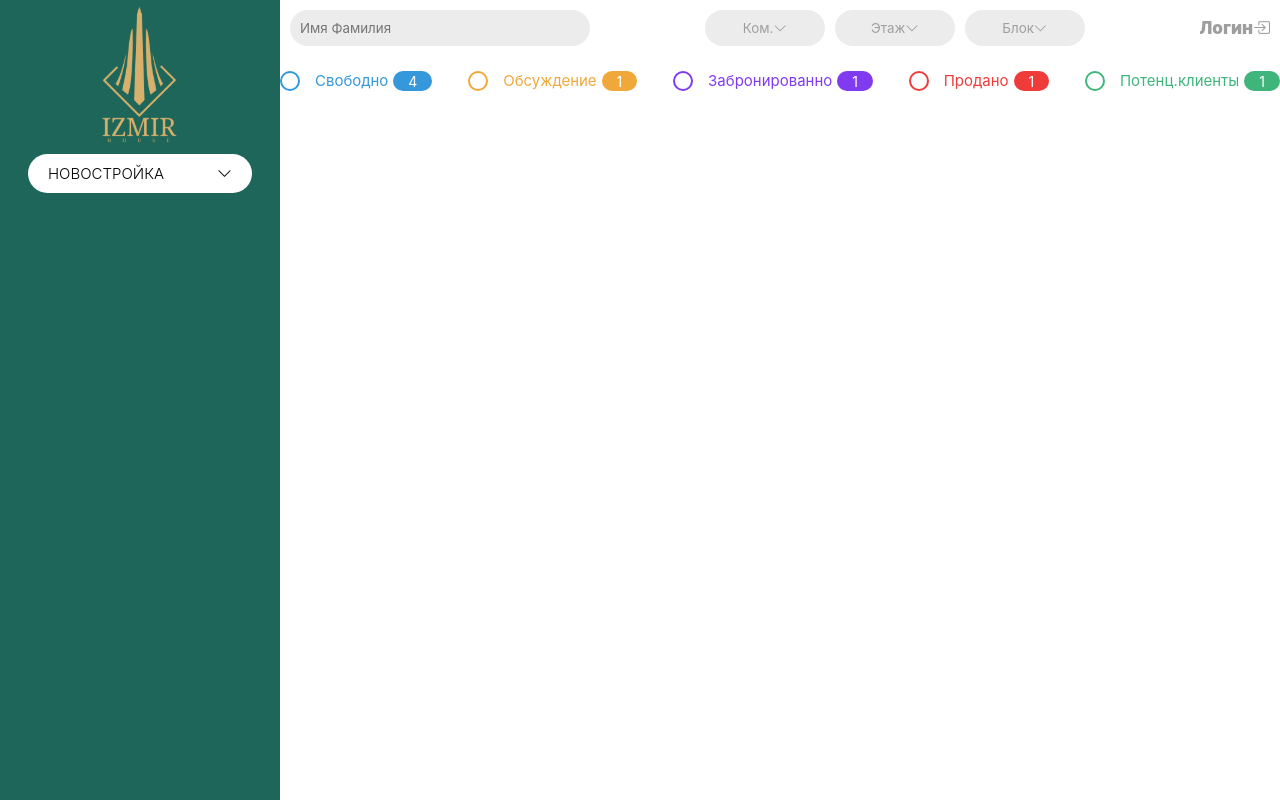
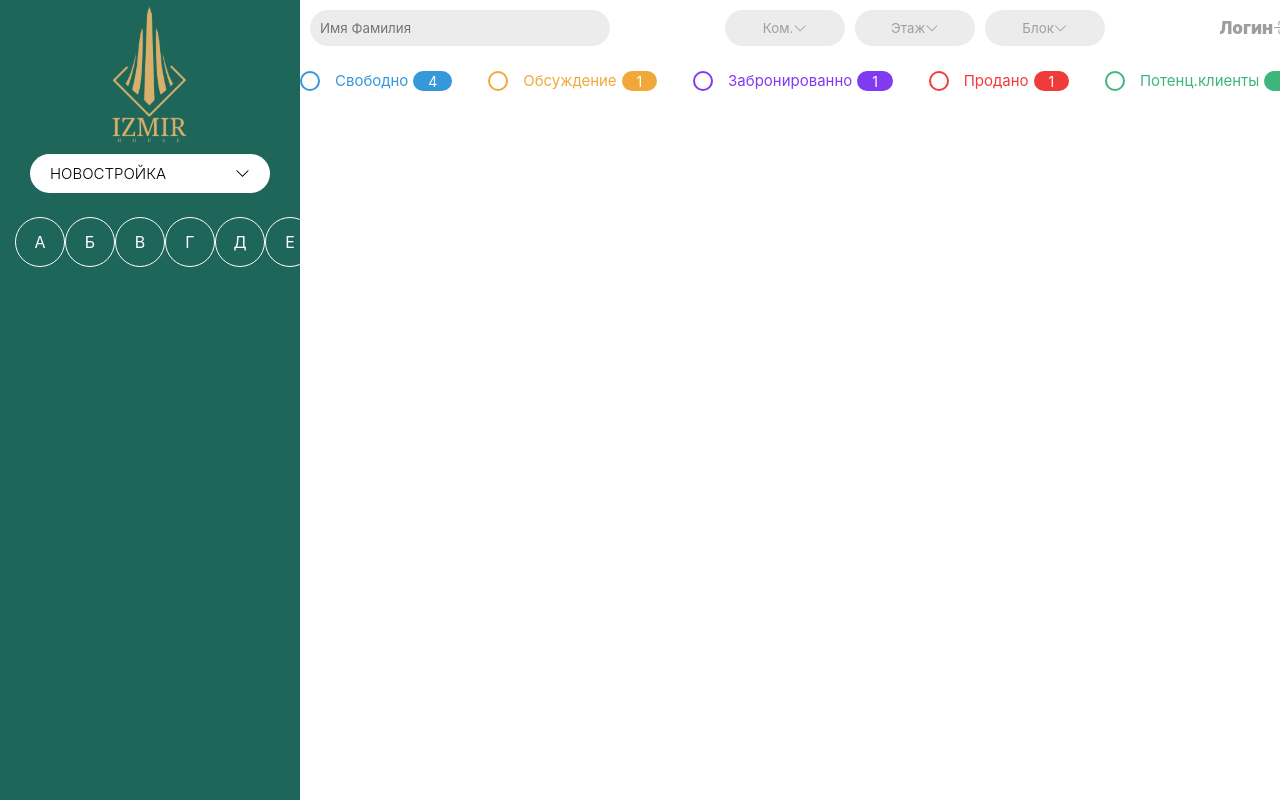
Before and after one commit to Zoha2400/Izmir, a React (Vite) app in the folder Izmir/: page /developer/nestone in a window 1280 px wide. Built offline with nearby package versions, Linux system fonts and the light colour scheme.

Commit message:
Show Block

```diff
--- a/Izmir/src/Components/Home/Content.jsx
+++ b/Izmir/src/Components/Home/Content.jsx
@@ -7,14 +7,14 @@ import Booked from './ContentComponents/Booked'
 import Sold from './ContentComponents/Sold'
 import PotentialClients from './ContentComponents/PotentialClients'
 
-function Content({FreeTables, DiscussTables, BookedTables, SoldTables, PotentialClientsTables}) {
+function Content({FreeTables, DiscussTables, BookedTables, SoldTables, PotentialClientsTables, setShowWind}) {
 
 
   return (
     <div className='Content-wrapper'>
       <div className='Content'>
         <Routes>
-                <Route path="/tables/free" element={<Free data={FreeTables}/>} />
+                <Route path="/tables/free" element={<Free data={FreeTables} setShowWind={setShowWind}/>} />
                 <Route path="/tables/discuss" element={<Discuss data={DiscussTables}/>} />
                 <Route path="/tables/booked" element={<Booked data={BookedTables}/>} />
                 <Route path="/tables/sold" element={<Sold data={SoldTables}/>} />
--- a/Izmir/src/Components/Home/ContentComponents/Free.jsx
+++ b/Izmir/src/Components/Home/ContentComponents/Free.jsx
@@ -1,7 +1,9 @@
 import React from 'react'
 import './ContentComponents.scss'
 
-function Free({data}) {
+function Free({data, setShowWind}) {
+
+
   return (
     <div className='FreeLyFlats'>
 
@@ -29,7 +31,7 @@ function Free({data}) {
                         <td>{i.block}</td>
                         <td>{i.area}</td>
                         <td>{i.terrace}</td>
-                        <td className='btnTd'><button className='freely btn-table'>ПОСМОТРЕТЬ</button></td>
+                        <td className='btnTd'><button onClick={() => {setShowWind(true)}} className='freely btn-table'>ПОСМОТРЕТЬ</button></td>
                     </tr>
                 )
             })}
--- a/Izmir/src/Components/Home/Home.jsx
+++ b/Izmir/src/Components/Home/Home.jsx
@@ -8,6 +8,8 @@ import SideBar from './SideBar';
 
 
 function Home() {
+
+  const [showWind, setShowWind] = useState(false)
 
   const FreeTables = [{num: 1 ,home: "BoboCity", room: 2, floor:3, block:"Б", area: "46 m2", terrace: "4 m2"}, {num: 1 ,home: "BoboCity", room: 2, floor:3, block:"Б", area: "46 m2", terrace: "4 m2"},{num: 1 ,home: "BoboCity", room: 2, floor:3, block:"Б", area: "46 m2", terrace: "4 m2"}, {num: 1 ,home: "BoboCity", room: 2, floor:3, block:"Б", area: "46 m2", terrace: "4 m2"}]
   const DiscussTables = [{num: 1 ,seller: "Khayot Tangirov", area: "46 m2", block: "E", floor: "3", room:2}]
@@ -36,10 +38,11 @@ function Home() {
                  BookedTables={BookedTables}
                  SoldTables={SoldTables}
                  PotentialClientsTables={PotentialClientsTables}
+                 setShowWind={setShowWind}
         />
       </div>
 
-
+     {showWind ?  <div className='ShowWindowFlat'></div> :  <div className='ShowWindowFlat disactive'></div>}
 
     </div>
 
--- a/Izmir/src/Components/Home/Home.scss
+++ b/Izmir/src/Components/Home/Home.scss
@@ -408,3 +408,19 @@
     width: 950px;
   }
 }
+
+
+
+.ShowWindowFlat{
+  width: 460px;
+  height: 100vh;
+  background-color: white;
+  position: absolute;
+  right: 0;
+  z-index: 2;
+  display: block;
+}
+
+.disactive{
+  display: none !important;
+}
--- a/Izmir/src/Components/Home/SideBar.jsx
+++ b/Izmir/src/Components/Home/SideBar.jsx
@@ -1,13 +1,14 @@
 import {useState} from 'react'
 import izmirIco from '../../assets/izmir.svg'
-import { BrowserRouter,Outlet, Link} from "react-router-dom";
+import { BrowserRouter,Outlet, Link, Routes, Route} from "react-router-dom";
 import './Home.scss'
+import Blocks from './SideBarContent/Blocks.jsx';
 
 function SideBar() {
     const [isOpen, setIsOpen] = useState(false);
     const [selectedName, setSelectedName] = useState(''); // Имя, выбранное из списка
 
-    const names = ['Alice', 'Bob', 'Charlie', 'David']; // Список имен
+    const names = ['xonsaroy', 'goldebhouse', 'piramt', 'nestone']; // Список имен
 
 
     const toggleDropdown = () => {
@@ -18,6 +19,15 @@ function SideBar() {
         setSelectedName(name);
         setIsOpen(false);
     };
+
+
+    const xonsaroy = ['A', 'Б', 'В', 'Г', 'Д', 'Е']
+    const goldebhouse = ['A', 'Б', 'В', 'Г', 'Д', 'Е']
+    const piramt = ['A', 'Б', 'В', 'Г', 'Д']
+    const nestone = ['A', 'Б', 'В', 'Г', 'Д', 'Е']
+
+    const floorXonsaroy = [1, 2, 3, 4, 5, 6, 7, 8, 9, 10, 11, 12, 13, 14, 15];
+
 
 
   return (
@@ -39,6 +49,15 @@ function SideBar() {
         </ul>
       )}
     </div>
+
+    <Routes>
+        <Route path='/developer/xonsaroy' element={<Blocks blocks={xonsaroy} _selectedName={'xonsaroy'} floors={floorXonsaroy}/>}/>
+        <Route path='/developer/goldebhouse' element={<Blocks blocks={goldebhouse} _selectedName={'goldebhouse'}/>}/>
+        <Route path='/developer/piramt' element={<Blocks blocks={piramt} _selectedName={'piramt'}/>}/>
+        <Route path='/developer/nestone' element={<Blocks blocks={nestone} _selectedName={'nestone'}/>}/>
+    </Routes>
+
+    <Outlet/>
   </div>
   )
 }
--- /dev/null
+++ b/Izmir/src/Components/Home/SideBarContent/Blocks.jsx
@@ -0,0 +1,21 @@
+import React from 'react'
+import { NavLink } from 'react-router-dom'
+import './Sidebar.scss'
+
+function Blocks({blocks, _selectedName, floors}) {
+  return (
+    <div className='blocks-wrapper'>
+        <div className='blocks'>
+        {blocks.map((i) => {
+            return(
+                <NavLink to={ '/developer/' + _selectedName + '/blocks/' + i} activeClassName="activeChecked">
+                    <p key={i}>{i}</p>
+                </NavLink>
+            )
+        })}
+        </div>
+    </div>
+  )
+}
+
+export default Blocks
--- /dev/null
+++ b/Izmir/src/Components/Home/SideBarContent/Sidebar.scss
@@ -0,0 +1,31 @@
+.blocks-wrapper{
+    width: 100%;
+    display: flex;
+    justify-content: center;
+    align-items: center;
+}
+.blocks{
+    width: 90%;
+    display: flex;
+    justify-content: space-between;
+
+    p{
+        width: 50px;
+        height: 50px;
+        border-radius: 100%;
+        border: solid 1px white;
+        color: white;
+        display: flex;
+        justify-content: center;
+        align-items: center;
+
+        transition: 0.2s ease-in-out;
+    }
+
+    .active{
+        p{
+            color: black;
+            background-color: white;
+        }
+    }
+}
```
Also changed, not shown: Izmir/src/Components/Home/SideBarContent/Floors.jsx (added, +17 -0 lines), Izmir/src/Components/Home/SideBarContent/outletSidebar.jsx (added, +12 -0 lines). Lines whose indentation alone changed are shown as unchanged.
